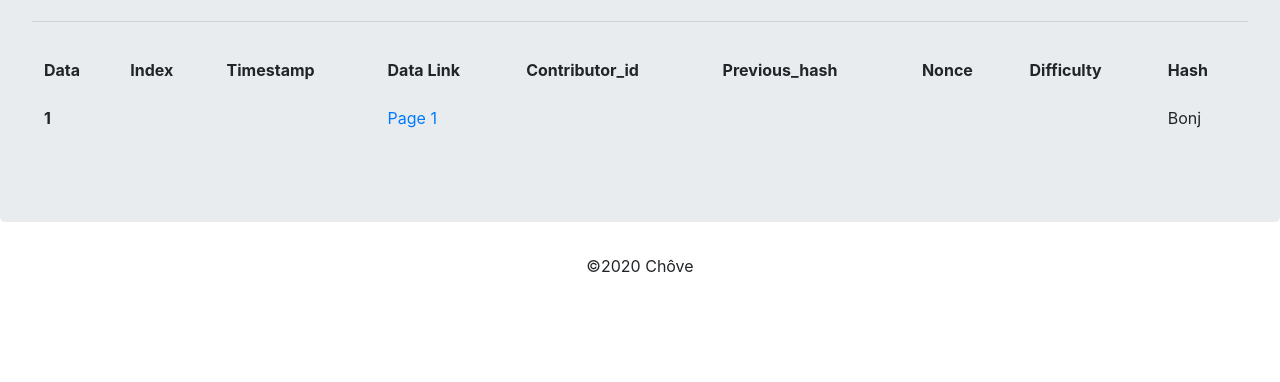
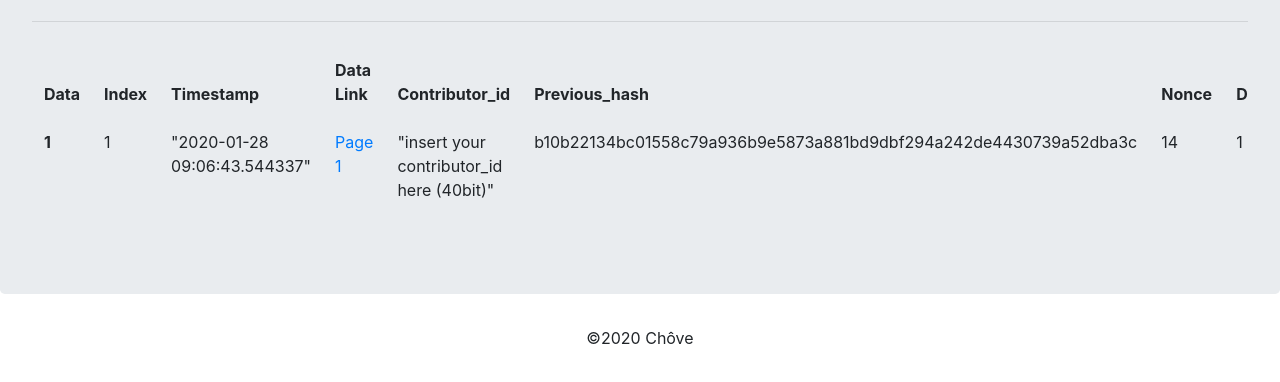
Before and after one commit to matteolecuit/challenge48h, a plain HTML site: page app/front/blockchain.html in a window 1280 px wide. Shown: the part 246-628 px from the top of the page. Drawn offline with nearby package versions, Linux system fonts and the light colour scheme; files whose address does not match are found by name.

Commit message:
fix(front): Blockchain Tab responsive

```diff
--- a/app/front/blockchain.html
+++ b/app/front/blockchain.html
@@ -50,7 +50,7 @@
     <hr class="my-4">
    <p id="blockchainHistory">
      <!-- Data will be returned in this table -->
-     <table class="table table-borderless">
+     <table class="table table-borderless table-responsive">
       <thead>
         <tr>
           <th scope="col">Data</th>
@@ -67,14 +67,19 @@
       <tbody>
         <tr>
           <th scope="row">1</th>
-          <td id="Index"></td>
-          <td id="Timestamp"></td>
+          <td id="Index">1</td>
+          <td id="Timestamp">"2020-01-28 09:06:43.544337"</td>
           <td id="DataLink"><a href="#">Page 1</a></td>
-          <td id="Contributor_id"></td>
+          <td id="Contributor_id">"insert your contributor_id here (40bit)"</td>
           <!-- Show only the 4 first letters and the full string on hover-->
-          <td id="previousHash"></td>
-          <td id="Nonce"></td>
-          <td id="Difficulty"></td>
+          <td>
+        <div class="previousHash" id="previousHash">ftvgytgv
+            <span class="previousRawHash"></span>
+            </div>
+
+          </td>
+          <td id="Nonce">14</td>
+          <td id="Difficulty">1</td>
           <td id="hash"></td>
         </tr>
 
--- a/app/front/blockchain.js
+++ b/app/front/blockchain.js
@@ -19,16 +19,33 @@ let blockchainHistory = document.getElementById("blockchainHistory")
 // here we slice the hashs because they are too long for our tab
 function Stringslice(hash,previousHash) {
 
-  let rawPreviousHash = document.getElementById("previousHash");
-  let rawHash = document.getElementById("hash");
+  var rawPreviousHash = document.getElementById("previousHash");
+  var rawHash = document.getElementById("hash");
 
-  // str2.substring(8);
-//str2 = str2.toString().slice(0,3);
-rawHash.value = hash // get the value from the api
-let hashSliced = rawHash.value.slice(0,4);
-document.getElementById("hash").innerHTML = hashSliced;
-console.log("Ceci est le hash entier "+ rawHash.value);
-console.log("Ceci est le hash découpé "+ hashSliced);
+
+rawHash.value = hash; // get the value from the api
+let hashSliced = rawHash.value.slice(0,8);
+document.getElementById("hash").innerHTML = hash;
+
+rawPreviousHash.value = previousHash;
+let previousHashSliced = previousHash.slice(0,8);
+document.getElementById("previousHash").innerHTML = previousHash;
+
+
+// Tests
+console.log("This is theraw hash"+ rawHash.value);
+console.log("This is the spliced hash"+ hashSliced);
+
+// Tests
+console.log("This is the raw previous_hash  "+ rawPreviousHash.value);
+console.log("This is the spliced previous_hash "+ previousHashSliced);
+
+
 }
 
-document.onload = Stringslice("Bonjour");
+function showFullPreviousHash(){
+document.all.texte.innerText=rawPrevioushash;
+console.log('Test ecriture');
+}
+
+document.onload = Stringslice("63b74860ef72735b5e3a01a5aff884952484da32c37c0c6c351d8ecaabd18d3d","b10b22134bc01558c79a936b9e5873a881bd9dbf294a242de4430739a52dba3c");
```
Also changed, not shown: app/front/blockchain.css (line endings or trailing spaces).
